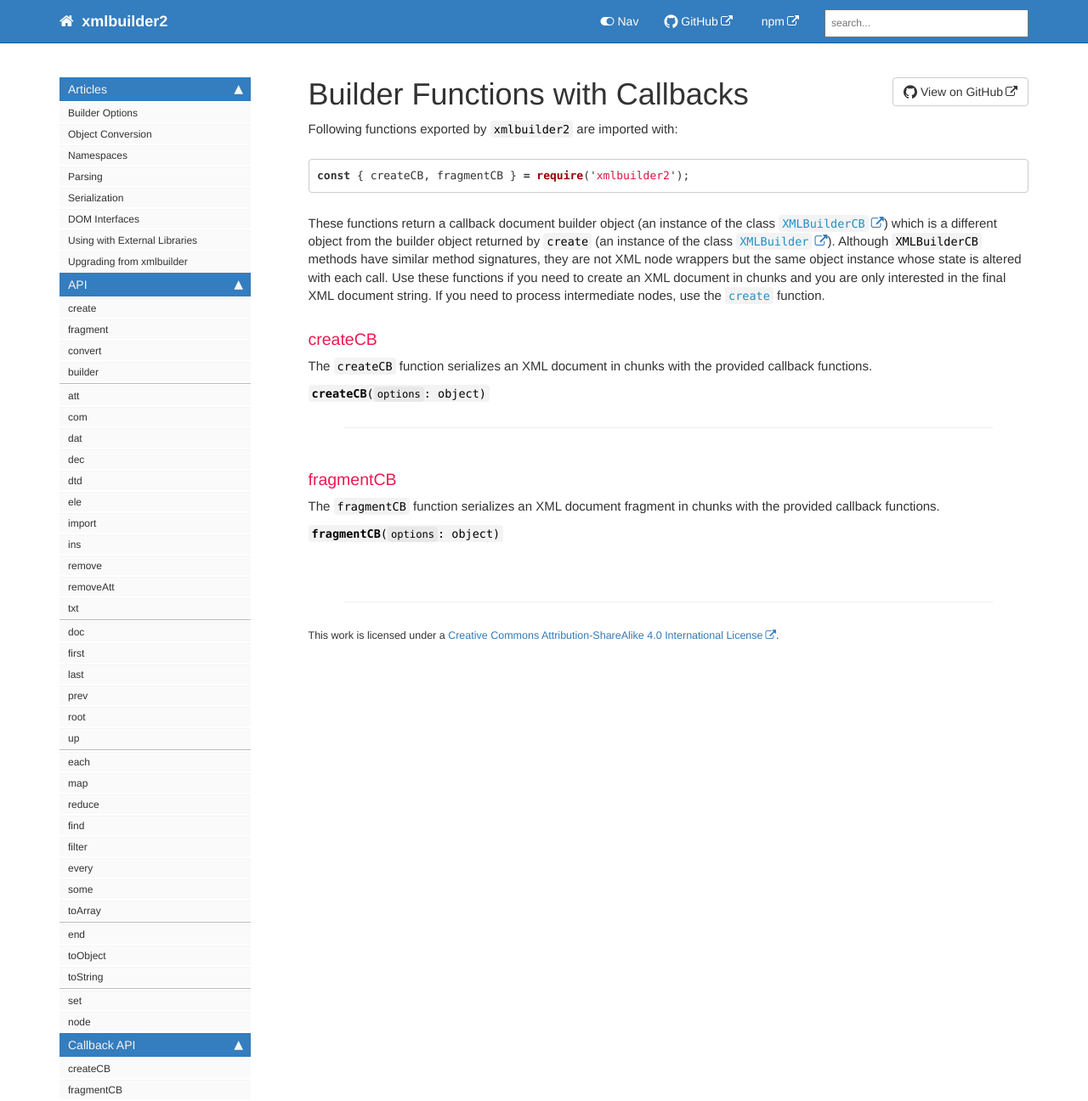
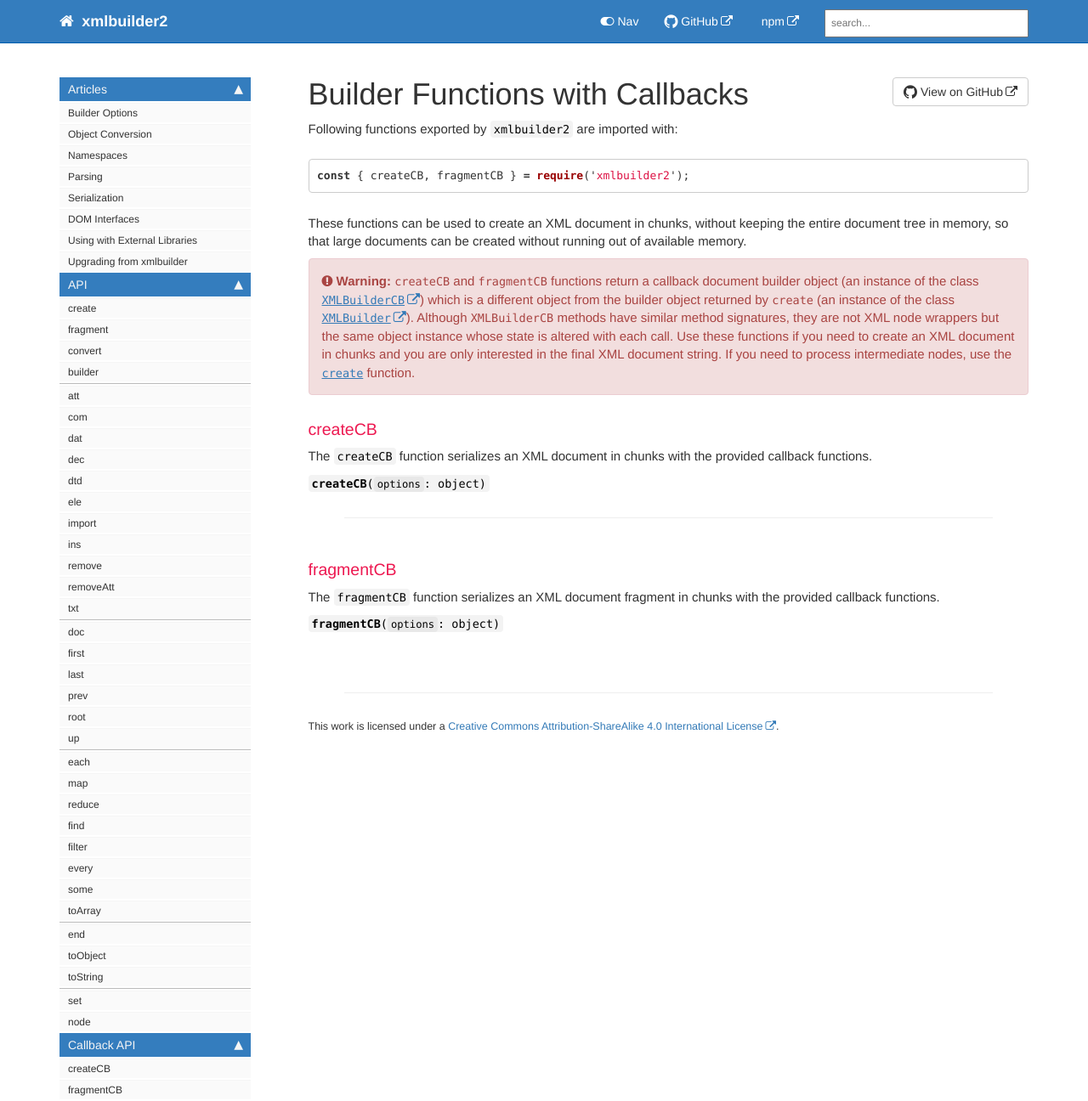
Before and after one commit to oozcitak/xmlbuilder2, a Jekyll site: the page built from docs/pages/builder-functions-with-callbacks.md, in a window 1280 px wide. Shown: the whole page at 85% size. Built offline with Jekyll 4.4.1, drawn with Linux system fonts in a browser that asks for light colours; comment, search, counter and statistics services are not loaded.

Commit message:
Explain callback functions

````diff
--- a/docs/pages/builder-functions-with-callbacks.md
+++ b/docs/pages/builder-functions-with-callbacks.md
@@ -11,8 +11,14 @@ Following functions exported by `xmlbuilder2` are imported with:
 ```js
 const { createCB, fragmentCB } = require('xmlbuilder2');
 ```
+These functions can be used to create an XML document in chunks, without keeping the
+entire document tree in memory, so that large documents can be created without running out
+of available memory.
 
-These functions return a callback document builder object (an instance of the class [`XMLBuilderCB`](https://github.com/oozcitak/xmlbuilder2/blob/master/src/callback/XMLBuilderCBImpl.ts)) which is a different object from the builder object returned by `create` (an instance of the class [`XMLBuilder`](https://github.com/oozcitak/xmlbuilder2/blob/master/src/builder/XMLBuilderImpl.ts)). Although `XMLBuilderCB` methods have similar method signatures, they are not XML node wrappers but the same  object instance whose state is altered with each call. Use these functions if you need to create an XML document in chunks and you are only interested in the final XML document string. If you need to process intermediate nodes, use the [`create`]({{ site.baseurl }}{% link pages/builder-functions.md %}#create) function.
+{% capture cb_tip %}
+  `createCB` and `fragmentCB` functions return a callback document builder object (an instance of the class [`XMLBuilderCB`](https://github.com/oozcitak/xmlbuilder2/blob/master/src/callback/XMLBuilderCBImpl.ts)) which is a different object from the builder object returned by `create` (an instance of the class [`XMLBuilder`](https://github.com/oozcitak/xmlbuilder2/blob/master/src/builder/XMLBuilderImpl.ts)). Although `XMLBuilderCB` methods have similar method signatures, they are not XML node wrappers but the same  object instance whose state is altered with each call. Use these functions if you need to create an XML document in chunks and you are only interested in the final XML document string. If you need to process intermediate nodes, use the [`create`]({{ site.baseurl }}{% link pages/builder-functions.md %}#create) function.
+{% endcapture %}
+{% include warning.html content=cb_tip %}
 
 ### createCB
 The `createCB` function serializes an XML document in chunks with the provided callback functions.
````
